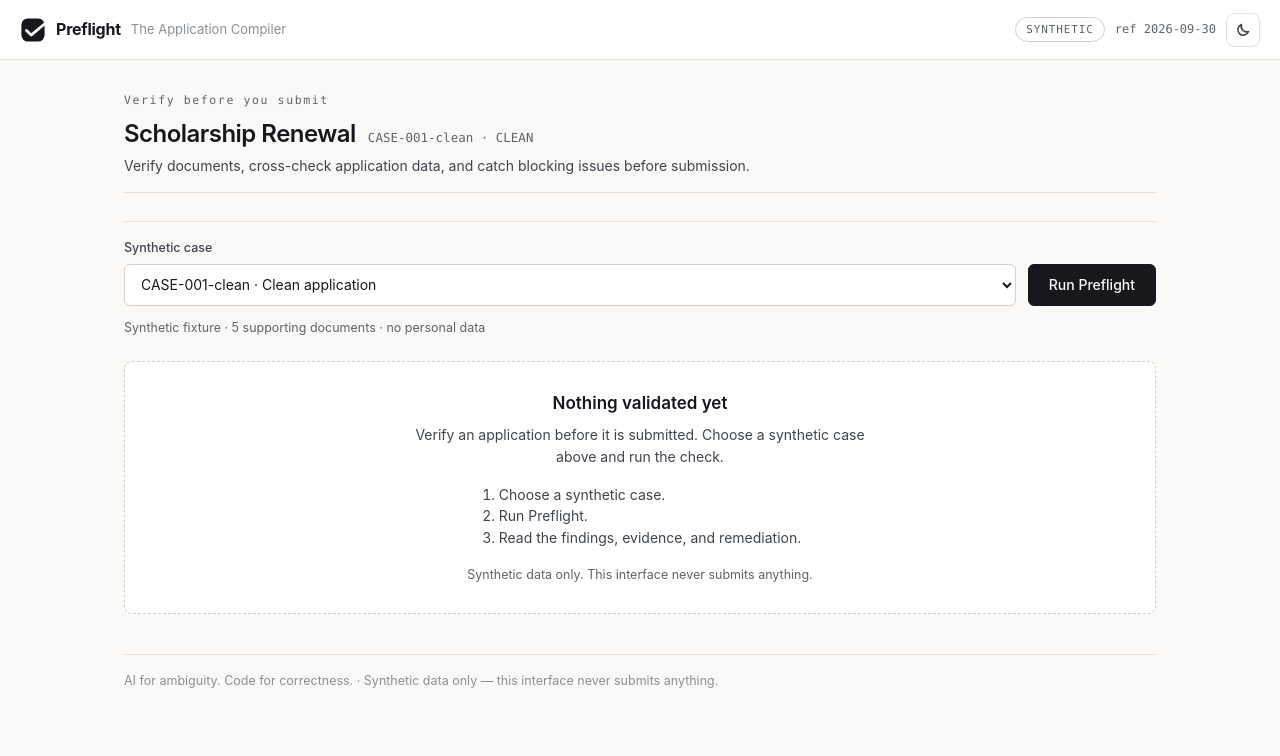
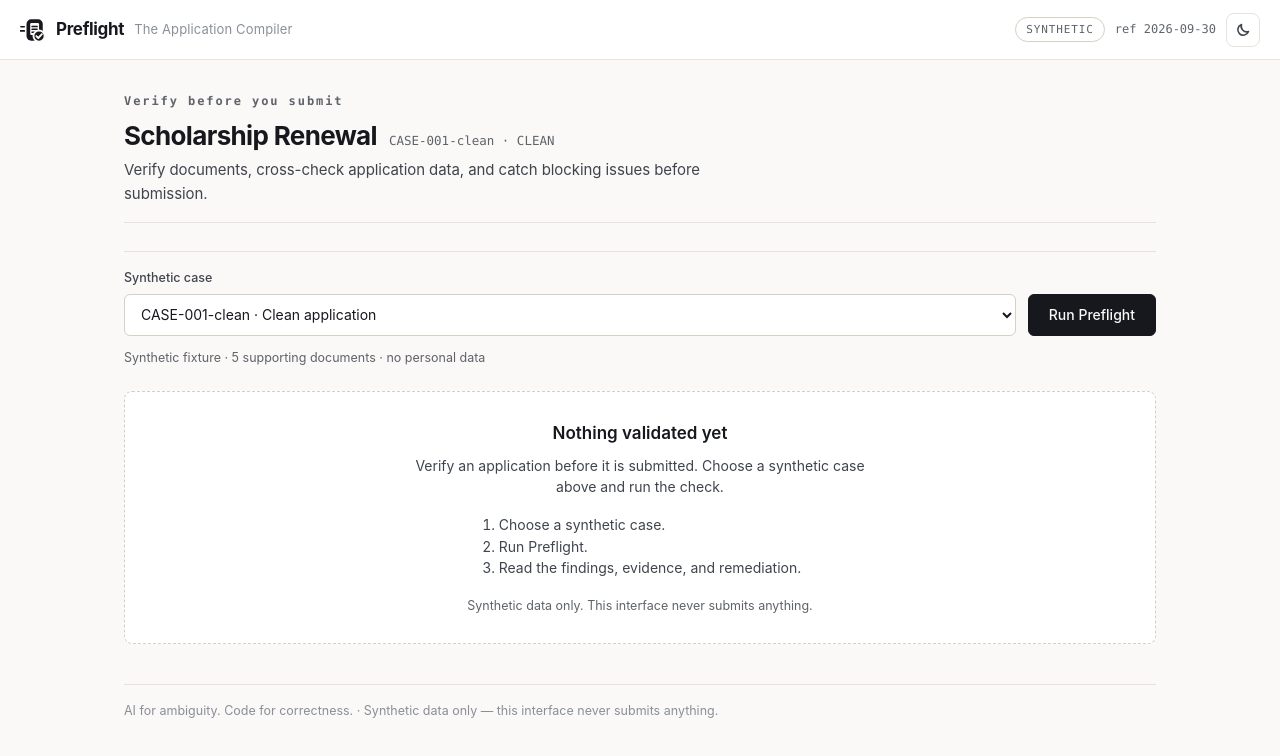
Before and after one commit to DivyanshuRaj7/preflight, a React (Vite) app: page / in a window 1280 px wide. Shown: the top 756 px of the page. Built offline with nearby package versions, Linux system fonts and the light colour scheme.

Commit message:
feat: refine brand mark, product typography, and document extensibility note

```diff
--- a/src/ui/App.tsx
+++ b/src/ui/App.tsx
@@ -128,6 +128,7 @@ export function App() {
             <section id="documents" className="pf-docs" aria-label="Case documents">
               <h2 className="pf-section-title">Documents</h2>
               <DocumentList documents={run.documents} />
+              <p className="pf-docs-more">Additional document types will be added.</p>
             </section>
             {run.decision.status === "READY" ? <ApprovalPanel run={run} /> : null}
           </>
--- a/src/ui/Logo.tsx
+++ b/src/ui/Logo.tsx
@@ -1,15 +1,31 @@
-// Preflight brand mark: geometric only — an ink tile carrying a verification
-// check whose long arm overshoots into a flight path. Own identity; no
-// borrowed logos, no gradients, no AI sparkles.
+// Preflight brand mark: geometric document + verification badge, drawn only
+// in ink/canvas tokens so it stays monochrome in both themes. A rounded
+// document tile with extracted lines, motion ticks at its left edge, and a
+// check badge overlapping the lower-right corner. No gradients, no AI
+// sparkles, no borrowed logos.
 export function PreflightMark() {
   return (
     <svg viewBox="0 0 28 28" aria-hidden="true" className="pf-mark">
-      <rect x="1.5" y="1.5" width="25" height="25" rx="7" fill="var(--ink)" />
       <path
-        d="M7 14.5l5 5L27 7"
+        d="M1 10.5h3.6M0 15h4.6"
+        stroke="var(--ink)"
+        strokeWidth="1.8"
+        strokeLinecap="round"
+      />
+      <rect x="7" y="2.5" width="17.5" height="23" rx="5" fill="var(--ink)" />
+      <rect x="11" y="6.5" width="9.5" height="13" rx="1.2" fill="var(--canvas)" />
+      <path
+        d="M13 10.3h5.5M13 13.3h5.5M13 16.3h3.4"
+        stroke="var(--ink)"
+        strokeWidth="1.6"
+        strokeLinecap="round"
+      />
+      <circle cx="20.5" cy="20.5" r="6" fill="var(--ink)" stroke="var(--canvas)" strokeWidth="2" />
+      <path
+        d="M17.6 20.5l2.1 2.1 3.9-4.1"
         fill="none"
         stroke="var(--canvas)"
-        strokeWidth="3"
+        strokeWidth="2"
         strokeLinecap="round"
         strokeLinejoin="round"
       />
--- a/src/ui/tokens.css
+++ b/src/ui/tokens.css
@@ -76,6 +76,8 @@ body {
   font-family: var(--font-sans);
   font-size: 15px;
   line-height: 1.55;
+  -webkit-font-smoothing: antialiased;
+  text-rendering: optimizeLegibility;
 }
 
 button, select { touch-action: manipulation; font: inherit; }
@@ -110,8 +112,8 @@ button, select { touch-action: manipulation; font: inherit; }
 }
 .pf-brand { display: flex; align-items: center; gap: 10px; min-width: 0; }
 .pf-mark { width: 26px; height: 26px; flex-shrink: 0; }
-.pf-wordmark { font-size: 16px; font-weight: 650; letter-spacing: -0.015em; white-space: nowrap; }
-.pf-wordmark-sub { color: var(--ink-faint); font-weight: 400; font-size: 13px; white-space: nowrap; }
+.pf-wordmark { font-size: 17px; font-weight: 700; letter-spacing: -0.02em; white-space: nowrap; }
+.pf-wordmark-sub { color: var(--ink-faint); font-weight: 400; font-size: 13px; letter-spacing: 0.01em; white-space: nowrap; }
 .pf-topbar-right { margin-left: auto; display: flex; align-items: center; gap: 10px; }
 .pf-synth-pill {
   font-family: var(--font-mono);
@@ -148,14 +150,15 @@ button, select { touch-action: manipulation; font: inherit; }
 
 .pf-eyebrow {
   font-family: var(--font-mono);
-  font-size: 11.5px;
-  letter-spacing: 0.14em;
+  font-size: 12px;
+  font-weight: 600;
+  letter-spacing: 0.16em;
   color: var(--ink-subtle);
   margin: 0 0 10px;
 }
-.pf-title { font-size: 24px; font-weight: 600; letter-spacing: -0.022em; line-height: 1.2; margin: 0; text-wrap: balance; }
+.pf-title { font-size: 26px; font-weight: 650; letter-spacing: -0.025em; line-height: 1.15; margin: 0; text-wrap: balance; }
 .pf-context-row { display: flex; align-items: baseline; gap: 12px; flex-wrap: wrap; }
-.pf-lede { margin: 6px 0 0; font-size: 14px; color: var(--ink-muted); max-width: 72ch; }
+.pf-lede { margin: 8px 0 0; font-size: 15px; line-height: 1.6; letter-spacing: -0.005em; color: var(--ink-muted); max-width: 62ch; }
 .pf-demo { margin-top: 16px; padding-top: 12px; border-top: 1px solid var(--hairline); }
 .pf-context-line { margin: 8px 0 0; color: var(--ink-subtle); font-size: 12.5px; }
 .pf-case-id { font-family: var(--font-mono); font-size: 12.5px; color: var(--ink-subtle); margin: 0; }
@@ -440,6 +443,7 @@ section { scroll-margin-top: 16px; }
 .pf-doc-row .pf-doc-type { font-weight: 600; font-size: 14px; }
 .pf-doc-row .pf-doc-id { font-family: var(--font-mono); font-size: 12px; color: var(--ink-subtle); overflow-wrap: anywhere; }
 .pf-doc-row .pf-doc-meta { margin-left: auto; font-size: 12.5px; color: var(--ink-subtle); font-variant-numeric: tabular-nums; }
+.pf-docs-more { margin: 10px 0 0; font-size: 12.5px; color: var(--ink-faint); }
 
 /* ---------- Status badge ---------- */
 
@@ -578,7 +582,7 @@ section { scroll-margin-top: 16px; }
 
 @media (max-width: 767px) {
   .pf-main { padding: 28px 16px 48px; }
-  .pf-title { font-size: 25px; }
+  .pf-title { font-size: 23px; }
   .pf-decision-word { font-size: 27px; }
   .pf-stage-row { grid-template-columns: minmax(0, 1fr); }
   .pf-stage-cell + .pf-stage-cell { border-left: none; border-top: 1px solid var(--hairline); padding-left: 0; padding-top: 12px; }
```
Also changed, not shown: 1 other file (tests, documents, lock files or other folders).
